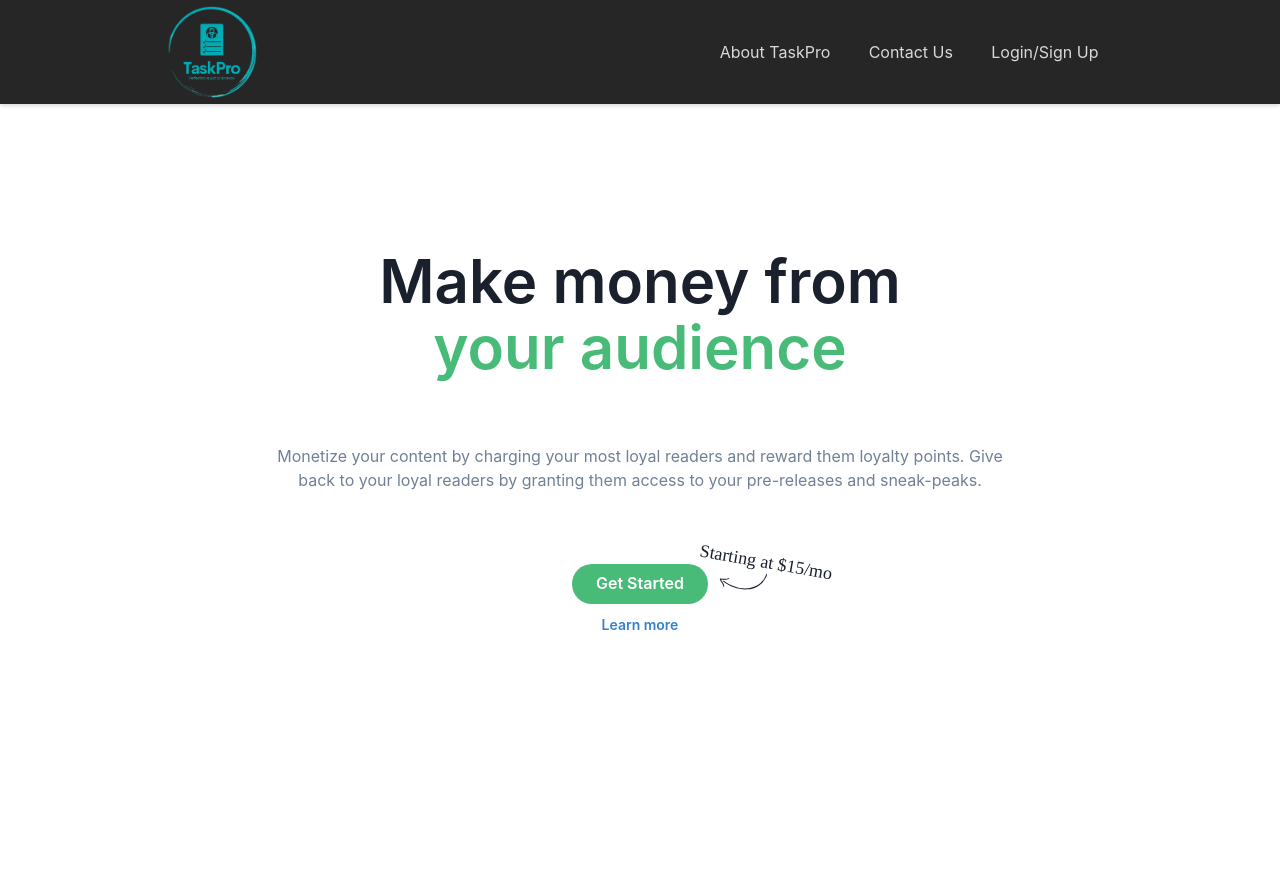
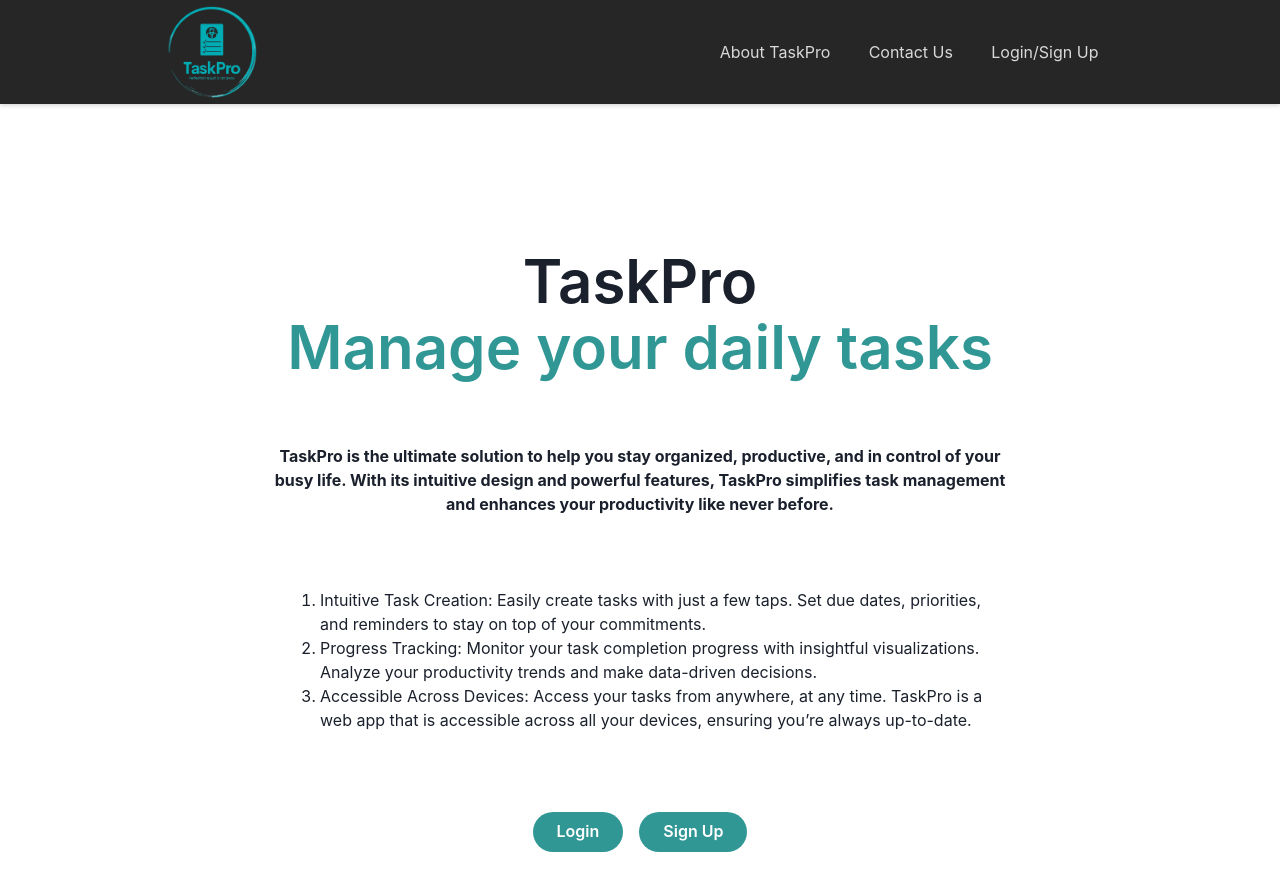
Before and after one commit to AllenHirmiz/Team-5-Task-Manager, a React (Vite) app in the folder client/: page / in a window 1280 px wide. Shown: the top 890 px of the page. Before the commit the page ends 800 px from the top, so only its background shows below. Built offline with nearby package versions, Linux system fonts and the light colour scheme.

Commit message:
Update homepage text and addign login and sign up buttons

```diff
--- a/client/src/pages/LandingPage.jsx
+++ b/client/src/pages/LandingPage.jsx
@@ -1,5 +1,8 @@
 
 import '../assets/Css/LandingPage.css';
+import { useState } from 'react';
+import SignUpForm from '../components/SignupForm';
+import LoginForm from '../components/LoginForm';
 import {
   Box,
   Heading,
@@ -10,9 +13,37 @@
   Icon,
   useColorModeValue,
   createIcon,
+  Flex,
+  Spacer,
+  ChakraProvider,
+  Modal,
+  ModalOverlay,
+  ModalContent,
+  ModalHeader,
+  ModalCloseButton,
+  ModalBody,
+  ModalFooter,
+  OrderedList,
+  ListItem,
 } from '@chakra-ui/react';
 
 const LandingPage = () => {
+  const [showloginModal, setShowloginModal] = useState(false);
+  const [showSignUpModal, setShowSignUpModal] = useState(false);
+
+  const openloginModal = () => {
+    setShowloginModal(true);
+  };
+  const openSignUpModal = () => {
+    setShowSignUpModal(true);
+  };
+
+  const closeloginModal = () => {
+    setShowloginModal(false);
+  };
+  const closeSignUpModal = () => {
+    setShowSignUpModal(false);
+  };
 
   return (
     <>
@@ -26,57 +57,92 @@
             fontWeight={600}
             fontSize={{ base: '2xl', sm: '4xl', md: '6xl' }}
             lineHeight={'110%'}>
-            Make money from <br />
-            <Text as={'span'} color={'green.400'}>
-              your audience
+            TaskPro <br />
+            <Text as={'span'} color={'#319795'}>
+              Manage your daily tasks
             </Text>
           </Heading>
-          <Text color={'gray.500'}>
-            Monetize your content by charging your most loyal readers and reward them
-            loyalty points. Give back to your loyal readers by granting them access to
-            your pre-releases and sneak-peaks.
+          <Text fontWeight="bold">
+          TaskPro is the ultimate solution to help you stay organized, productive, and in control of your busy life.
+          With its intuitive design and powerful features, TaskPro simplifies task management and enhances your productivity like never before.
           </Text>
-          <Stack
+          <OrderedList textAlign={[ 'left']}>
+            <ListItem >Intuitive Task Creation: Easily create tasks with just a few taps. Set due dates, priorities, and reminders to stay on top of your commitments.</ListItem>
+            <ListItem>Progress Tracking: Monitor your task completion progress with insightful visualizations. Analyze your productivity trends and make data-driven decisions.</ListItem>
+            <ListItem>Accessible Across Devices: Access your tasks from anywhere, at any time. TaskPro is a web app that is accessible across all your devices, ensuring you’re always up-to-date.</ListItem>
+          </OrderedList>
+          <Box
             direction={'column'}
             spacing={3}
             align={'center'}
             alignSelf={'center'}
             position={'relative'}>
             <Button
-              colorScheme={'green'}
-              bg={'green.400'}
+              m={2}
+              colorScheme={'#319795'}
+              bg={'#319795'}
               rounded={'full'}
               px={6}
               _hover={{
-                bg: 'green.500',
-              }}>
-              Get Started
+                bg: '#319795',
+              }}
+              onClick={openloginModal}>
+              Login
             </Button>
-            <Button variant={'link'} colorScheme={'blue'} size={'sm'}>
-              Learn more
+
+            <Button
+              m={2}
+              colorScheme={'#319795'}
+              bg={'#319795'}
+              rounded={'full'}
+              px={6}
+              _hover={{
+                bg: '#319795',
+              }}
+              onClick={openSignUpModal}>
+              Sign Up
             </Button>
-            <Box>
-              <Icon
-                as={Arrow}
-                color={useColorModeValue('gray.800', 'gray.300')}
-                w={71}
-                position={'absolute'}
-                right={-71}
-                top={'10px'}
-              />
-              <Text
-                fontSize={'lg'}
-                fontFamily={'Caveat'}
-                position={'absolute'}
-                right={'-125px'}
-                top={'-15px'}
-                transform={'rotate(10deg)'}>
-                Starting at $15/mo
-              </Text>
-            </Box>
-          </Stack>
+          </Box>
         </Stack>
       </Container>
+      {/* Modal */}
+      <Modal isOpen={showloginModal} onClose={closeloginModal}>
+        <ModalOverlay />
+        <ModalContent>
+          <ModalHeader>Login </ModalHeader>
+          <ModalCloseButton />
+          <ModalBody>
+            {/* Add the login here  */}
+            {/*  input fields and buttons */}
+            <LoginForm />
+          </ModalBody>
+          <ModalFooter>
+            <Button variant="outline" mr={3} onClick={closeloginModal}>
+              Close
+            </Button>
+            {/* Add a submit button or other actions here */}
+          </ModalFooter>
+        </ModalContent>
+      </Modal>
+      {/* Sign Up Modal */}
+      <Modal isOpen={showSignUpModal} onClose={closeSignUpModal}>
+        <ModalOverlay />
+        <ModalContent>
+          <ModalHeader>Sign Up</ModalHeader>
+          <ModalCloseButton />
+          <ModalBody>
+            {/* Add the SignUp  forms or content here */}
+            {/* include input fields and buttons */}
+            <SignUpForm />
+          </ModalBody>
+          <ModalFooter>
+            <Button variant="outline" mr={3} onClick={closeSignUpModal}>
+              Close
+            </Button>
+            {/* Add a submit button or other actions here */}
+          </ModalFooter>
+        </ModalContent>
+      </Modal>
     </>
   )
 }
```
